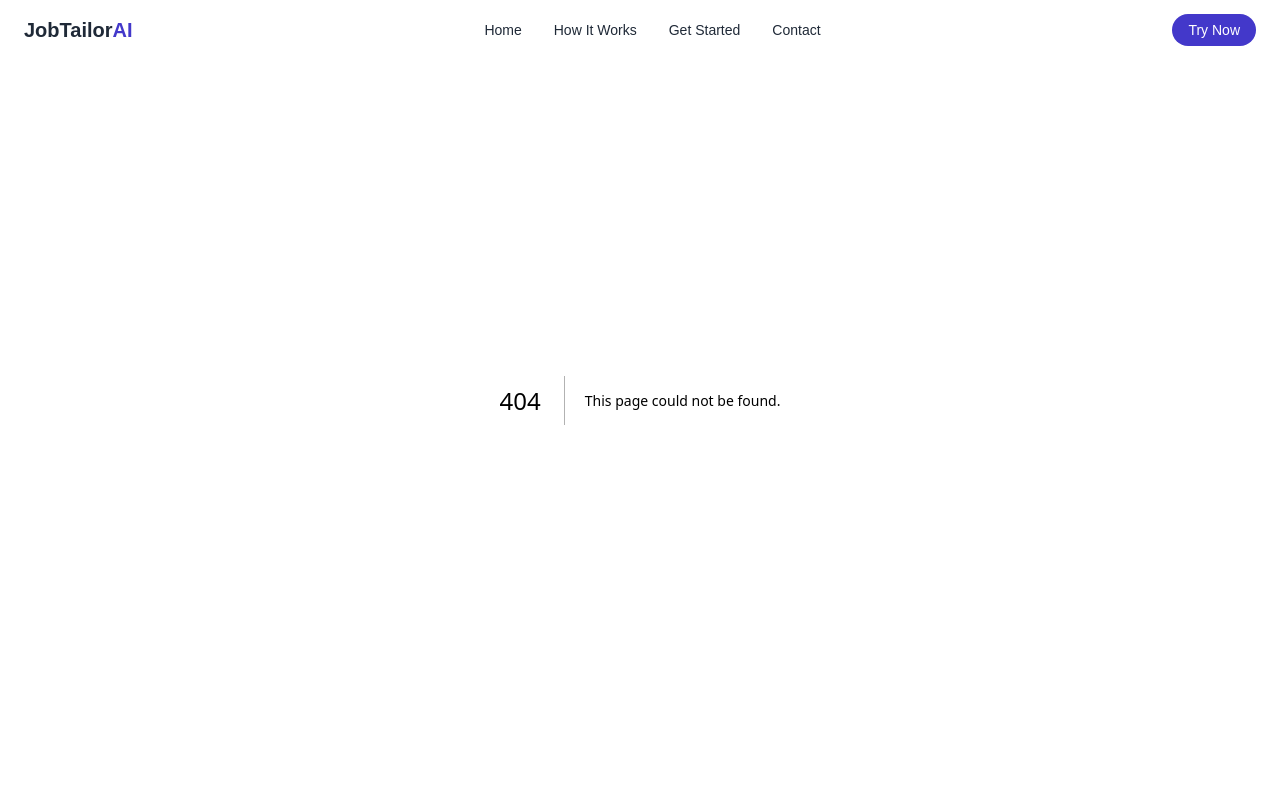
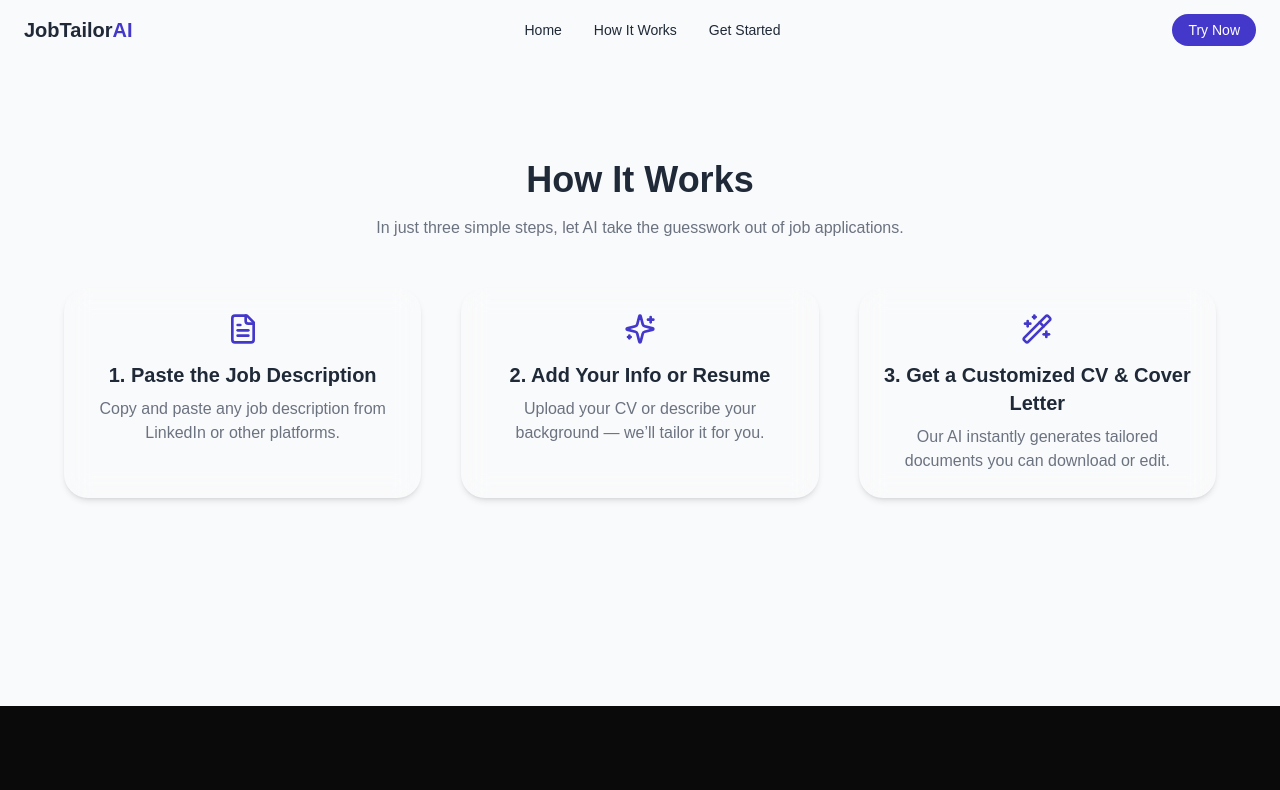
Before and after one commit to nikachitava/tailor_my_job, a Next.js app: page /how-it-works in a window 1280 px wide. Before the commit this address had no page. Shown: the top 790 px of the page. Built offline with nearby package versions, Linux system fonts and the light colour scheme.

Commit message:
refactor the code

```diff
--- /dev/null
+++ b/app/how-it-works/page.tsx
@@ -0,0 +1,12 @@
+import HowItWorks from "@/sections/HowItWorks";
+import React from "react";
+
+const page = () => {
+    return (
+        <main className="pt-20">
+            <HowItWorks />
+        </main>
+    );
+};
+
+export default page;
--- a/components/NavBar.tsx
+++ b/components/NavBar.tsx
@@ -9,7 +9,6 @@ const navLinks = [
     { name: "Home", href: "/" },
     { name: "How It Works", href: "#how-it-works" },
     { name: "Get Started", href: "#get-started" },
-    { name: "Contact", href: "#contact" },
 ];
 
 const NavBar = () => {
--- a/sections/GetStarted.tsx
+++ b/sections/GetStarted.tsx
@@ -5,7 +5,10 @@ import React from "react";
 const GetStarted = () => {
     return (
         <FadeInWhenVisible>
-            <section className="relative py-24 px-6 flex items-center justify-center overflow-hidden">
+            <section
+                id="get-started"
+                className="relative py-24 px-6 flex items-center justify-center overflow-hidden"
+            >
                 <div className="absolute inset-0 bg-gradient-to-br from-[#0d0d0d] via-[#1a1a1a] to-[#0d0d0d] opacity-90"></div>
                 <div className="absolute -top-32 -left-32 w-[400px] h-[400px] bg-[#9333ea] blur-[120px] rounded-full opacity-20 animate-pulse"></div>
                 <div className="absolute -bottom-24 -right-24 w-[300px] h-[300px] bg-[#22d3ee] blur-[100px] rounded-full opacity-20 animate-pulse"></div>
--- a/sections/Hero.tsx
+++ b/sections/Hero.tsx
@@ -5,12 +5,15 @@ import React from "react";
 import heroAnimation from "../public/assets/heroAnimation.json";
 import dynamic from "next/dynamic";
 import FadeInWhenVisible from "@/components/FadeInWhenVisible";
+import { useRouter } from "next/navigation";
 
 const Lottie = dynamic(() => import("lottie-react"), {
     ssr: false,
 });
 
 const Hero = () => {
+    const router = useRouter();
+
     return (
         <FadeInWhenVisible>
             <section className="bg-background text-foreground py-20 px-4 md:px-10">
@@ -38,7 +41,7 @@ const Hero = () => {
                             <CustomButton
                                 title="See How It Works"
                                 onClick={() => {
-                                    console.log("clicked");
+                                    router.push("how-it-works");
                                 }}
                                 className="order border-input-border text-foreground px-6 py-3 rounded-xl font-medium hover:bg-[var(--accent)] hover:text-white transition"
                             />
--- a/sections/HowItWorks.tsx
+++ b/sections/HowItWorks.tsx
@@ -6,7 +6,10 @@ import FadeInWhenVisible from "@/components/FadeInWhenVisible";
 const HowItWorks = () => {
     return (
         <FadeInWhenVisible delay={0.1}>
-            <section className="bg-background text-foreground py-20 px-4 md:px-10">
+            <section
+                id="how-it-works"
+                className="bg-background text-foreground py-20 px-4 md:px-10"
+            >
                 <div className="max-w-6xl mx-auto text-center">
                     <h2 className="text-3xl md:text-4xl font-bold mb-4">
                         How It Works
```
